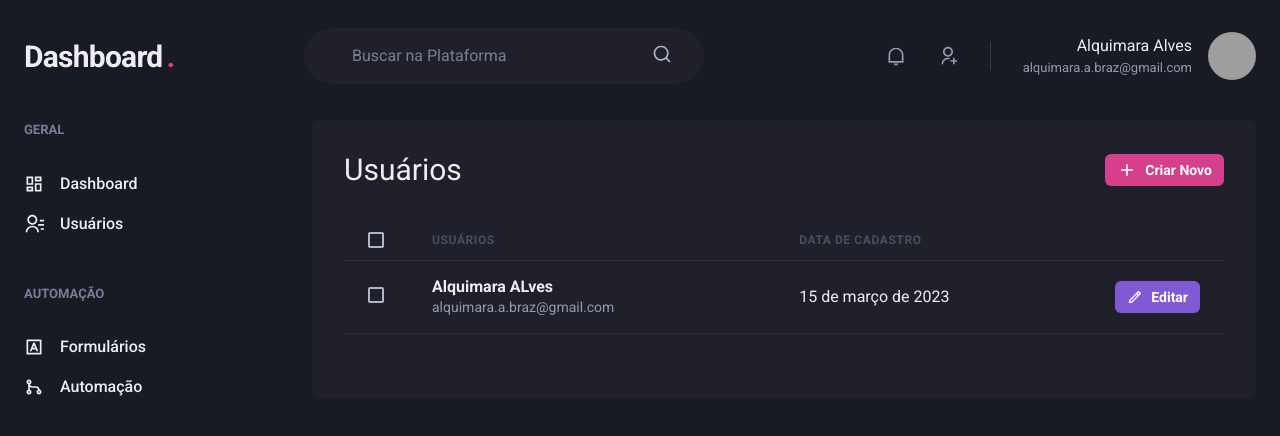
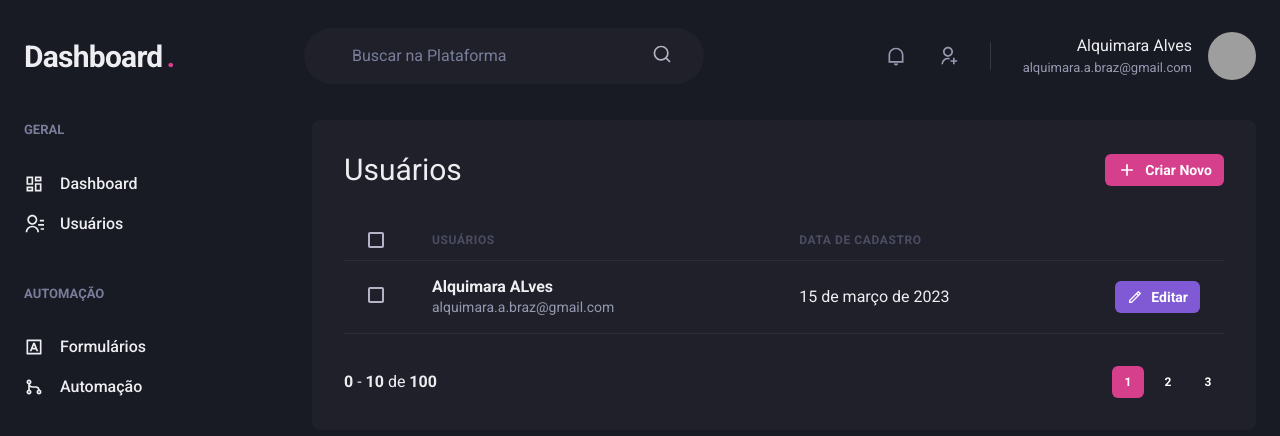
Before and after one commit to alquimara/Dashboard, a Next.js app: page /users in a window 1280 px wide. Shown: the top 436 px of the page. Built offline with nearby package versions, Linux system fonts and the light colour scheme; grey boxes are pictures that could not be loaded.

Commit message:
criado o componente de pagination

```diff
--- /dev/null
+++ b/src/components/Pagination.tsx
@@ -0,0 +1,30 @@
+import { Box, Button, Stack } from '@chakra-ui/react'
+import React from 'react'
+
+export function Pagination(){
+  return (
+    <Stack direction="row" mt="8" justify="space-between" align="center" spacing="6">
+      <Box>
+        <strong>0</strong> - <strong>10</strong> de <strong>100</strong>
+      </Box>
+      <Stack direction="row" spacing="2">
+      <Button size="sm" fontSize="xs" width="4" colorScheme="pink" disabled _disabled={{
+        bg:'pink.500',
+        cursor:'default'
+      }}>
+        1
+      </Button>
+      <Button size="sm" fontSize="xs" width="4" colorScheme="gray.700"  _hover={{
+        bg:'gray.500'
+      }}>
+        2
+      </Button>
+      <Button size="sm" fontSize="xs" width="4" colorScheme="gray.700"  _hover={{
+        bg:'gray.500'
+      }}>
+        3
+      </Button>
+      </Stack>
+    </Stack>
+  )
+}
--- a/src/pages/users/index.tsx
+++ b/src/pages/users/index.tsx
@@ -1,4 +1,5 @@
 import { Header } from '@/src/components/Header'
+import { Pagination } from '@/src/components/Pagination'
 import { SideBar } from '@/src/components/SideBar'
 import { Box, Button, Checkbox, Flex, Heading,Icon,Text, Table, Tbody, Td, Th, Thead,Tr } from '@chakra-ui/react'
 import React from 'react'
@@ -53,7 +54,7 @@
             </Tbody>
 
           </Table>
-
+          <Pagination/>
         </Box>
       </Flex>
 
```
